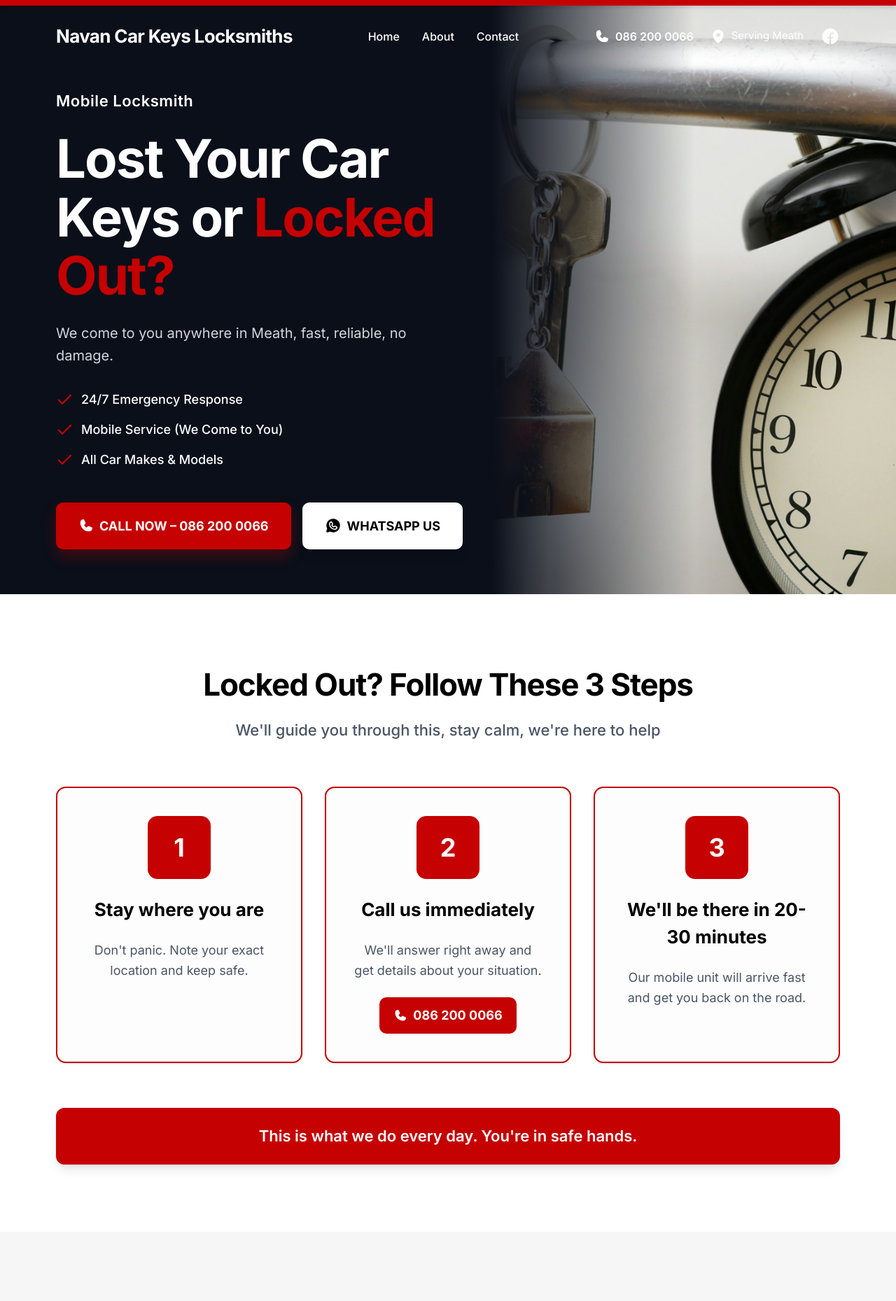
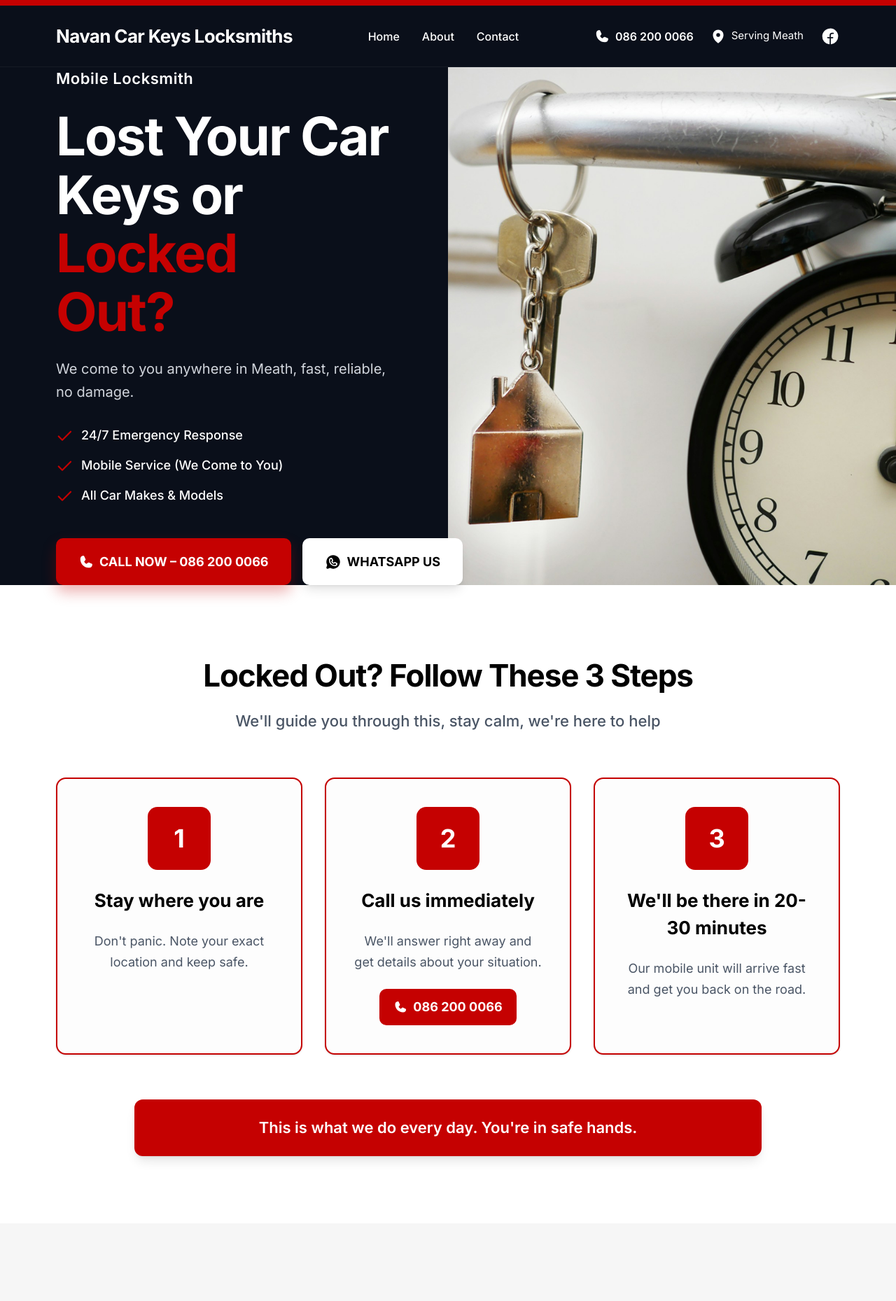
Before and after one commit to maheshikabandara/Navancarkeyslocksmiths, a React (Vite) app: page / in a window 1280 px wide. Shown: the part 40-1899 px from the top of the page at 70% size. Built offline with nearby package versions, Linux system fonts and the light colour scheme.

Commit message:
Refactor NavanCarKeysLocksmiths component structure

```diff
--- a/src/imports/NavanCarKeysLocksmiths/NavanCarKeysLocksmiths.tsx
+++ b/src/imports/NavanCarKeysLocksmiths/NavanCarKeysLocksmiths.tsx
@@ -11,8 +11,8 @@ import aboutImg from "../about.png";
 
 function EmergencyBar() {
   return (
-    <div className="bg-[#c50101] w-full z-50 relative shadow-md">
-      <div className="w-full max-w-[1600px] mx-auto px-6 lg:px-[80px] py-[12px] flex flex-col md:flex-row gap-4 md:gap-0 items-center justify-between">
+    <div className="bg-[#c50101] w-full z-50 relative">
+      <div className="w-full mx-auto px-6 lg:px-[80px] py-[12px] flex flex-col md:flex-row gap-4 md:gap-0 items-center justify-between">
         <div className="flex gap-[12px] items-center">
           <p className="font-semibold text-[14px] md:text-[16px] text-white whitespace-normal tracking-wide">
             {`LOCKED OUT? WE'RE 20–30 MINUTES AWAY`}
@@ -34,11 +34,11 @@ function EmergencyBar() {
 
 function HeroNav() {
   return (
-    <div className="relative w-full min-h-[100svh] bg-[#0A0F1A] flex flex-col lg:flex-row overflow-hidden" data-name="Hero + Nav">
+    <div className="w-full flex flex-col bg-[#0A0F1A]" data-name="Hero + Nav">
 
-      {/* Absolute Navbar Overlaying the Image */}
-      <div className="absolute top-0 left-0 w-full z-40">
-        <div className="w-full max-w-[1600px] mx-auto px-6 lg:px-[80px] py-6 flex flex-col md:flex-row items-center justify-between gap-4 md:gap-0">
+      {/* 1. Solid Navbar Area (Full Width Dark Background) */}
+      <div className="w-full bg-[#0A0F1A] border-b border-white/5 z-40 relative">
+        <div className="w-full mx-auto px-6 lg:px-[80px] py-6 flex flex-col md:flex-row items-center justify-between gap-4 md:gap-0">
           <p className="font-bold text-[20px] md:text-[26px] text-white whitespace-nowrap tracking-tight">
             Navan Car Keys Locksmiths
           </p>
@@ -63,10 +63,12 @@ function HeroNav() {
         </div>
       </div>
 
-      {/* Hero Content Area */}
-      <div className="w-full lg:w-[55%] flex flex-col justify-center pt-[140px] lg:pt-[120px] pb-16 z-20">
-        <div className="w-full max-w-[1600px] mx-auto px-6 lg:px-[80px]">
-          <div className="max-w-xl flex flex-col gap-6">
+      {/* 2. Hero Content Area (50/50 Split starting BELOW the navbar) */}
+      <div className="w-full flex flex-col lg:flex-row flex-1 min-h-[calc(100vh-140px)]">
+
+        {/* Left Side (Text) */}
+        <div className="w-full lg:w-1/2 flex flex-col justify-center px-6 lg:pl-[80px] lg:pr-16 py-16 lg:py-0 z-20 bg-[#0A0F1A]">
+          <div className="max-w-[650px] flex flex-col gap-6">
             <p className="font-semibold text-white text-[18px] md:text-[22px] tracking-wide">
               Mobile Locksmith
             </p>
@@ -93,25 +95,24 @@ function HeroNav() {
             </div>
 
             <div className="flex flex-col sm:flex-row gap-4 mt-6 w-full sm:w-auto">
-              <div className="bg-[#c50101] rounded-[10px] shadow-[0px_10px_20px_rgba(197,1,1,0.3)] cursor-pointer hover:bg-red-700 transition flex items-center justify-center gap-2 px-8 py-5">
+              <div className="bg-[#c50101] rounded-[10px] shadow-[0px_10px_20px_rgba(197,1,1,0.3)] cursor-pointer hover:bg-red-700 transition flex items-center justify-center gap-2 px-8 py-4 md:py-5">
                 <Phone size={22} weight="fill" className="text-white" />
                 <p className="font-bold text-[16px] md:text-[18px] text-white whitespace-nowrap">CALL NOW – 086 200 0066</p>
               </div>
-              <div className="bg-white rounded-[10px] shadow-lg cursor-pointer hover:bg-gray-100 transition flex items-center justify-center gap-2 px-8 py-5">
+              <div className="bg-white rounded-[10px] shadow-lg cursor-pointer hover:bg-gray-100 transition flex items-center justify-center gap-2 px-8 py-4 md:py-5">
                 <WhatsappLogo size={24} weight="fill" className="text-black" />
                 <p className="font-bold text-[16px] md:text-[18px] text-black whitespace-nowrap">WHATSAPP US</p>
               </div>
             </div>
           </div>
         </div>
+
+        {/* Right Side (Image matching exactly below navbar) */}
+        <div className="w-full lg:w-1/2 h-[400px] lg:h-auto relative z-10">
+          <img alt="Car keys hanging" className="absolute inset-0 object-cover w-full h-full" src={heroImg} />
+        </div>
+
       </div>
-
-      {/* Hero Full Height Image on Right */}
-      <div className="w-full lg:w-[45%] lg:absolute lg:top-0 lg:right-0 lg:h-full h-[400px] relative z-10">
-        <div className="absolute inset-0 bg-gradient-to-r from-[#0A0F1A] via-transparent to-transparent z-10 hidden lg:block"></div>
-        <img alt="Car keys hanging" className="absolute inset-0 object-cover w-full h-full" src={heroImg} />
-      </div>
-
     </div>
   );
 }
@@ -119,13 +120,13 @@ function HeroNav() {
 function EmergencySteps() {
   return (
     <div className="bg-white py-16 lg:py-24 w-full" data-name="Emergency Steps">
-      <div className="w-full max-w-[1600px] mx-auto px-6 lg:px-[80px] flex flex-col items-center gap-12 lg:gap-16">
-        <div className="text-center w-full">
+      <div className="w-full mx-auto px-6 lg:px-[80px] flex flex-col items-center gap-12 lg:gap-16">
+        <div className="text-center w-full max-w-4xl mx-auto">
           <h2 className="font-bold text-[32px] md:text-[44px] text-black tracking-tight">Locked Out? Follow These 3 Steps</h2>
           <p className="font-medium text-[18px] md:text-[22px] text-gray-600 mt-4">{`We'll guide you through this, stay calm, we're here to help`}</p>
         </div>
 
-        <div className="flex flex-col lg:flex-row gap-6 lg:gap-8 w-full justify-center">
+        <div className="flex flex-col lg:flex-row gap-6 lg:gap-8 w-full justify-center max-w-[1400px] mx-auto">
           <div className="bg-[#fdfdfd] border-2 border-[#c50101] p-8 lg:p-10 rounded-[14px] flex-1 flex flex-col items-center text-center gap-4 lg:gap-6 shadow-sm hover:shadow-md transition-shadow">
             <div className="bg-[#c50101] w-[70px] h-[70px] md:w-[90px] md:h-[90px] rounded-[14px] flex items-center justify-center text-white font-bold text-3xl md:text-4xl">1</div>
             <p className="font-bold text-[22px] md:text-[26px] text-black">Stay where you are</p>
@@ -147,7 +148,7 @@ function EmergencySteps() {
           </div>
         </div>
 
-        <div className="bg-[#c50101] rounded-[12px] w-full p-5 lg:p-6 text-center shadow-lg">
+        <div className="bg-[#c50101] rounded-[12px] w-full max-w-4xl p-5 lg:p-6 text-center shadow-lg">
           <p className="font-semibold text-[18px] md:text-[22px] text-white">{`This is what we do every day. You're in safe hands.`}</p>
         </div>
       </div>
@@ -158,17 +159,17 @@ function EmergencySteps() {
 function ServicesSection() {
   return (
     <div className="bg-[#f6f6f6] py-16 lg:py-24 w-full" data-name="ServicesSection">
-      <div className="w-full max-w-[1600px] mx-auto px-6 lg:px-[80px] flex flex-col gap-12 lg:gap-16">
-        <div className="text-center w-full">
+      <div className="w-full mx-auto px-6 lg:px-[80px] flex flex-col gap-12 lg:gap-16">
+        <div className="text-center w-full max-w-4xl mx-auto">
           <h2 className="font-bold text-[32px] md:text-[48px] text-black tracking-tight">
             {`How We Can Help You `} <span className="text-[#c50101]">Fast</span>
           </h2>
           <p className="font-normal text-[18px] md:text-[22px] text-gray-600 mt-4">Expert solutions when you need them most</p>
         </div>
 
-        <div className="grid grid-cols-1 md:grid-cols-2 lg:grid-cols-3 gap-6 lg:gap-8">
+        <div className="grid grid-cols-1 md:grid-cols-2 lg:grid-cols-3 gap-6 lg:gap-8 max-w-[1400px] mx-auto w-full">
 
-          {/* Card 1 */}
+          {/* Service Cards with Hover Effect */}
           <div className="group bg-white hover:bg-gradient-to-br hover:from-[#0A0F1A] hover:to-black border border-gray-200 hover:border-gray-800 rounded-[14px] p-8 lg:p-10 flex flex-col gap-5 shadow-sm hover:shadow-2xl transition-all duration-300">
              <div className="bg-[#c50101] w-16 h-16 rounded-[12px] flex items-center justify-center transition-transform duration-300 group-hover:scale-110">
                <Key size={32} weight="fill" className="text-white" />
@@ -177,7 +178,6 @@ function ServicesSection() {
              <p className="text-gray-600 text-lg leading-relaxed group-hover:text-gray-300 transition-colors duration-300">Lost your only key? We can create a new one on-site for all makes and models.</p>
           </div>
 
-          {/* Card 2 */}
           <div className="group bg-white hover:bg-gradient-to-br hover:from-[#0A0F1A] hover:to-black border border-gray-200 hover:border-gray-800 rounded-[14px] p-8 lg:p-10 flex flex-col gap-5 shadow-sm hover:shadow-2xl transition-all duration-300">
              <div className="bg-[#c50101] w-16 h-16 rounded-[12px] flex items-center justify-center transition-transform duration-300 group-hover:scale-110">
                <Key size={32} weight="fill" className="text-white" />
@@ -186,7 +186,6 @@ function ServicesSection() {
              <p className="text-gray-600 text-lg leading-relaxed group-hover:text-gray-300 transition-colors duration-300">Get a backup key made before disaster strikes. Quick and affordable.</p>
           </div>
 
-          {/* Card 3 */}
           <div className="group bg-white hover:bg-gradient-to-br hover:from-[#0A0F1A] hover:to-black border border-gray-200 hover:border-gray-800 rounded-[14px] p-8 lg:p-10 flex flex-col gap-5 shadow-sm hover:shadow-2xl transition-all duration-300">
              <div className="bg-[#c50101] w-16 h-16 rounded-[12px] flex items-center justify-center transition-transform duration-300 group-hover:scale-110">
                <DeviceMobile size={32} weight="fill" className="text-white" />
@@ -195,7 +194,6 @@ function ServicesSection() {
              <p className="text-gray-600 text-lg leading-relaxed group-hover:text-gray-300 transition-colors duration-300">Remote not working? We program and sync key fobs to your vehicle.</p>
           </div>
 
-          {/* Card 4 */}
           <div className="group bg-white hover:bg-gradient-to-br hover:from-[#0A0F1A] hover:to-black border border-gray-200 hover:border-gray-800 rounded-[14px] p-8 lg:p-10 flex flex-col gap-5 shadow-sm hover:shadow-2xl transition-all duration-300">
              <div className="bg-[#c50101] w-16 h-16 rounded-[12px] flex items-center justify-center transition-transform duration-300 group-hover:scale-110">
                <LockOpen size={32} weight="fill" className="text-white" />
@@ -204,7 +202,6 @@ function ServicesSection() {
              <p className="text-gray-600 text-lg leading-relaxed group-hover:text-gray-300 transition-colors duration-300">{`Locked your keys in the car? We'll get you back in without damage.`}</p>
           </div>
 
-          {/* Card 5 */}
           <div className="group bg-white hover:bg-gradient-to-br hover:from-[#0A0F1A] hover:to-black border border-gray-200 hover:border-gray-800 rounded-[14px] p-8 lg:p-10 flex flex-col gap-5 shadow-sm hover:shadow-2xl transition-all duration-300">
              <div className="bg-[#c50101] w-16 h-16 rounded-[12px] flex items-center justify-center transition-transform duration-300 group-hover:scale-110">
                <Cpu size={32} weight="fill" className="text-white" />
@@ -230,7 +227,7 @@ function ServicesSection() {
 function TrustStrip() {
   return (
     <div className="bg-gradient-to-br from-[#0A0F1A] to-black border-y-4 border-[#c50101] py-16 w-full">
-      <div className="w-full max-w-[1600px] mx-auto px-6 lg:px-[80px] grid grid-cols-1 sm:grid-cols-2 lg:grid-cols-4 gap-10 lg:gap-8">
+      <div className="w-full mx-auto px-6 lg:px-[80px] grid grid-cols-1 sm:grid-cols-2 lg:grid-cols-4 gap-10 lg:gap-8 max-w-[1600px]">
         <div className="flex flex-col items-center text-center gap-3">
           <Car size={56} weight="fill" className="text-[#c50101]" />
           <p className="font-bold text-[20px] md:text-[22px] text-white mt-2">100% Mobile Service</p>
@@ -259,17 +256,17 @@ function TrustStrip() {
 function ProofSection() {
   return (
     <div className="bg-white py-16 lg:py-24 w-full" data-name="ProofSection">
-      <div className="w-full max-w-[1600px] mx-auto px-6 lg:px-[80px] flex flex-col items-center gap-12 lg:gap-16">
-        <div className="text-center w-full">
+      <div className="w-full mx-auto px-6 lg:px-[80px] flex flex-col items-center gap-12 lg:gap-16 max-w-[1600px]">
+        <div className="text-center w-full max-w-4xl mx-auto">
           <h2 className="font-bold text-[32px] md:text-[48px] text-black tracking-tight">
             {`Real Jobs. `} <span className="text-[#c50101]">Real Results.</span>
           </h2>
           <p className="font-normal text-[18px] md:text-[22px] text-gray-600 mt-4">See our work in action, we do this every single day</p>
         </div>
 
-        <div className="bg-[#0A0F1A] rounded-[16px] overflow-hidden shadow-2xl w-full max-w-5xl">
+        <div className="bg-[#0A0F1A] rounded-[16px] overflow-hidden shadow-2xl w-full max-w-5xl mx-auto">
           <div className="relative h-[300px] md:h-[500px] w-full group">
-            <img alt="Real jobs" className="absolute inset-0 object-cover size-full" src={workImg} />
+            <img alt="Real jobs" className="absolute inset-0 object-cover w-full h-full" src={workImg} />
             <div className="absolute inset-0 bg-black/30 flex items-center justify-center transition group-hover:bg-black/10 cursor-pointer">
               <div className="bg-[#c50101] rounded-full w-20 h-20 md:w-24 md:h-24 flex items-center justify-center hover:scale-110 transition-transform shadow-[0px_10px_20px_rgba(197,1,1,0.5)]">
                 <div className="w-0 h-0 ml-2 border-y-[12px] border-y-transparent border-l-[20px] border-l-white md:border-y-[16px] md:border-l-[24px]"></div>
@@ -292,7 +289,7 @@ function ProofSection() {
           </div>
         </div>
 
-        <div className="flex flex-col md:flex-row gap-6 w-full max-w-5xl">
+        <div className="flex flex-col md:flex-row gap-6 w-full max-w-5xl mx-auto">
           <div className="bg-white border-2 border-gray-100 flex-1 p-8 rounded-[14px] shadow-sm text-center">
             <p className="text-[#c50101] font-bold text-4xl md:text-5xl mb-2">500+</p>
             <p className="text-gray-600 text-lg font-medium">Jobs Completed</p>
@@ -314,8 +311,8 @@ function ProofSection() {
 function ReviewsSection() {
   return (
     <div className="bg-[#f6f6f6] py-16 lg:py-24 w-full" data-name="ReviewsSection">
-      <div className="w-full max-w-[1600px] mx-auto px-6 lg:px-[80px] flex flex-col items-center gap-12 lg:gap-16">
-        <div className="text-center w-full">
+      <div className="w-full mx-auto px-6 lg:px-[80px] flex flex-col items-center gap-12 lg:gap-16 max-w-[1600px]">
+        <div className="text-center w-full max-w-4xl mx-auto">
           <h2 className="font-bold text-[32px] md:text-[48px] text-black mb-6 tracking-tight">
             {`Trusted by Drivers Across `} <span className="text-[#c50101]">Meath</span>
           </h2>
@@ -325,6 +322,7 @@ function ReviewsSection() {
         </div>
 
         <div className="flex flex-col lg:flex-row gap-6 lg:gap-8 w-full justify-center">
+          {/* Review 1 */}
           <div className="bg-gradient-to-br from-[#0A0F1A] to-black p-8 lg:p-10 rounded-[16px] text-white flex-1 flex flex-col gap-6 shadow-xl border border-gray-800 hover:-translate-y-2 transition-transform duration-300">
             <div className="flex gap-1 text-[#FDCB02]">
               {[...Array(5)].map((_, i) => <Star key={i} size={24} weight="fill" />)}
@@ -339,6 +337,7 @@ function ReviewsSection() {
             </div>
           </div>
 
+          {/* Review 2 */}
           <div className="bg-gradient-to-br from-[#0A0F1A] to-black p-8 lg:p-10 rounded-[16px] text-white flex-1 flex flex-col gap-6 shadow-xl border border-gray-800 hover:-translate-y-2 transition-transform duration-300">
             <div className="flex gap-1 text-[#FDCB02]">
               {[...Array(5)].map((_, i) => <Star key={i} size={24} weight="fill" />)}
@@ -353,6 +352,7 @@ function ReviewsSection() {
             </div>
           </div>
 
+          {/* Review 3 */}
           <div className="bg-gradient-to-br from-[#0A0F1A] to-black p-8 lg:p-10 rounded-[16px] text-white flex-1 flex flex-col gap-6 shadow-xl border border-gray-800 hover:-translate-y-2 transition-transform duration-300">
             <div className="flex gap-1 text-[#FDCB02]">
               {[...Array(5)].map((_, i) => <Star key={i} size={24} weight="fill" />)}
@@ -379,15 +379,15 @@ function ReviewsSection() {
 function AboutSection() {
   return (
     <div className="bg-[#f9fafb] py-16 lg:py-24 w-full" data-name="AboutSection">
-      <div className="w-full max-w-[1600px] mx-auto px-6 lg:px-[80px] flex flex-col lg:flex-row gap-12 lg:gap-20 items-center">
+      <div className="w-full mx-auto px-6 lg:px-[80px] flex flex-col lg:flex-row gap-12 lg:gap-20 items-center max-w-[1600px]">
 
         <div className="flex-1 flex flex-col gap-6 lg:gap-8">
           <h2 className="font-bold text-[36px] md:text-[48px] lg:text-[56px] text-black leading-[1.1] tracking-tight">
             {`Your Local `} <span className="text-[#c50101]">Car Key Specialists</span>
           </h2>
-          <p className="text-[#364153] text-[18px] md:text-[22px] leading-relaxed">{`We're a mobile locksmith service based in Navan, serving Meath and surrounding areas. We specialize in car keys, emergency lockouts, and key fob programming.`}</p>
+          <p className="text-[#364153] text-[18px] md:text-[22px] leading-relaxed max-w-2xl">{`We're a mobile locksmith service based in Navan, serving Meath and surrounding areas. We specialize in car keys, emergency lockouts, and key fob programming.`}</p>
 
-          <div className="flex flex-col gap-8 mt-6">
+          <div className="flex flex-col gap-8 mt-6 max-w-2xl">
             <div className="flex gap-5 items-start">
               <div className="bg-[#c50101] w-14 h-14 rounded-xl shrink-0 flex items-center justify-center shadow-lg">
                 <Car size={28} weight="fill" className="text-white" />
@@ -418,9 +418,9 @@ function AboutSection() {
           </div>
         </div>
 
-        <div className="flex-1 w-full relative mt-10 lg:mt-0">
+        <div className="flex-1 w-full relative mt-10 lg:mt-0 max-w-[700px] mx-auto">
           <div className="border-4 border-[#c50101] rounded-[16px] overflow-hidden h-[400px] md:h-[600px] shadow-2xl relative">
-            <img alt="About us locksmith working" className="object-cover size-full absolute inset-0" src={aboutImg} />
+            <img alt="About us locksmith working" className="object-cover w-full h-full absolute inset-0" src={aboutImg} />
           </div>
           {/* Floating Badge */}
           <div className="absolute top-10 right-[-10px] md:right-[-30px] bg-white border-2 border-[#c50101] rounded-[12px] p-5 lg:p-6 shadow-2xl flex flex-col gap-1 z-10">
@@ -437,7 +437,7 @@ function AboutSection() {
 function FinalCta() {
   return (
     <div className="bg-gradient-to-br from-[#8B0000] to-[#4A0000] w-full relative overflow-hidden" data-name="Final CTA">
-      <div className="w-full max-w-[1600px] mx-auto px-6 lg:px-[80px] py-[80px] md:py-[140px] flex flex-col items-center justify-center text-center gap-8 relative z-10">
+      <div className="w-full mx-auto px-6 lg:px-[80px] py-[80px] md:py-[140px] flex flex-col items-center justify-center text-center gap-8 relative z-10 max-w-[1600px]">
         <h2 className="font-bold text-[36px] md:text-[56px] lg:text-[64px] text-white leading-[1.1] tracking-tight">Locked Out or Lost Your Keys?</h2>
         <p className="font-medium text-[20px] md:text-[28px] lg:text-[32px] text-white opacity-90">{`We're on the way, call now and get back on the road fast.`}</p>
 
@@ -468,7 +468,7 @@ function FinalCta() {
 function Footer() {
   return (
     <div className="bg-[#0A0F1A] border-t-4 border-[#c50101] w-full" data-name="Footer">
-      <div className="w-full max-w-[1600px] mx-auto px-6 lg:px-[80px] py-16 md:py-20 flex flex-col gap-16">
+      <div className="w-full mx-auto px-6 lg:px-[80px] py-16 md:py-20 flex flex-col gap-16 max-w-[1600px]">
         <div className="grid grid-cols-1 md:grid-cols-2 lg:grid-cols-3 gap-12 lg:gap-16 justify-between w-full">
 
           {/* Col 1 */}
@@ -529,7 +529,7 @@ function Footer() {
 
         <div className="border-t border-gray-800 pt-8 flex flex-col md:flex-row justify-between items-center gap-6 text-center md:text-left">
           <p className="text-gray-400 text-[16px]">© 2026 Navan Car Keys Locksmiths. All rights reserved.</p>
-          <div className="flex items-center gap-3 text-gray-400 text-[16px]">
+          <div className="flex items-center gap-3 text-gray-400 text-[16px] justify-center">
             <Check size={20} weight="bold" />
             <p>Fully Insured • Licensed • Professional Service</p>
           </div>
@@ -545,7 +545,6 @@ export default function NavanCarKeysLocksmiths() {
   // Mobile Sticky Button Logic (Show after scrolling past Hero)
   useEffect(() => {
     const handleScroll = () => {
-      // 500px පහු කරලා පල්ලෙහාට යද්දි Button එක පෙන්නනවා
       if (window.scrollY > 500) {
         setShowStickyButton(true);
       } else {
@@ -558,7 +557,6 @@ export default function NavanCarKeysLocksmiths() {
 
   return (
     <>
-      {/* Importing Inter Font from Google */}
       <style>
         {`@import url('https://fonts.googleapis.com/css2?family=Inter:wght@400;500;600;700;800&display=swap');`}
       </style>
```
